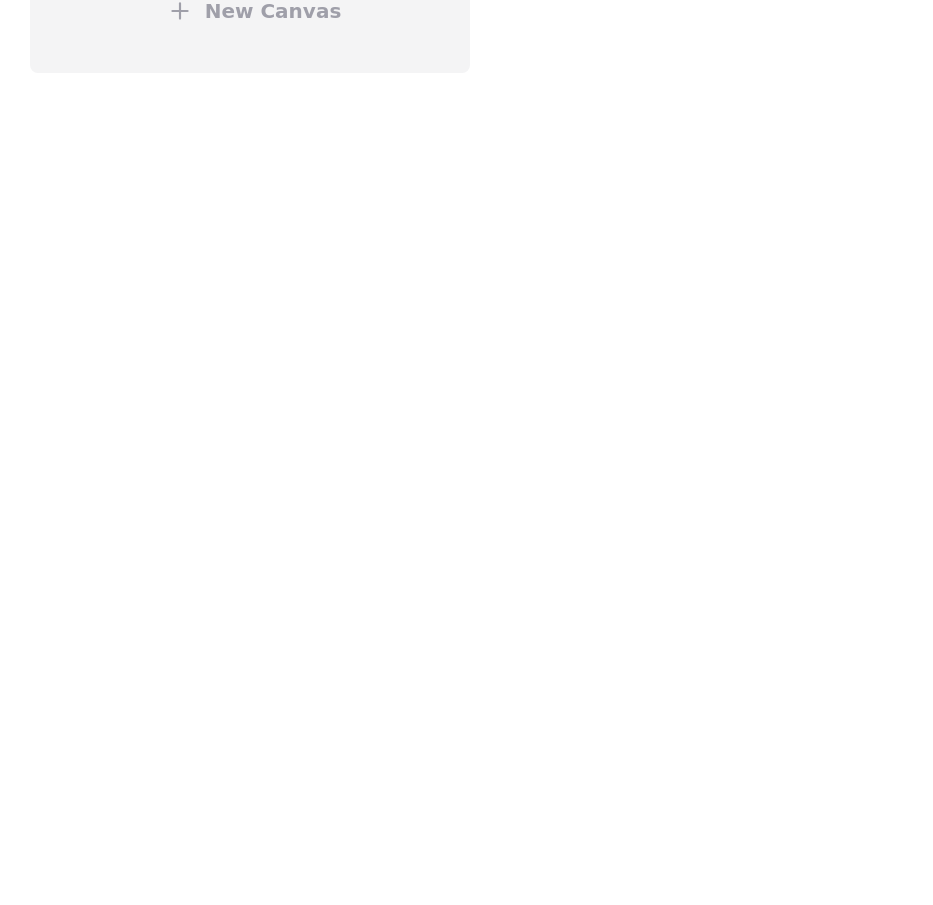
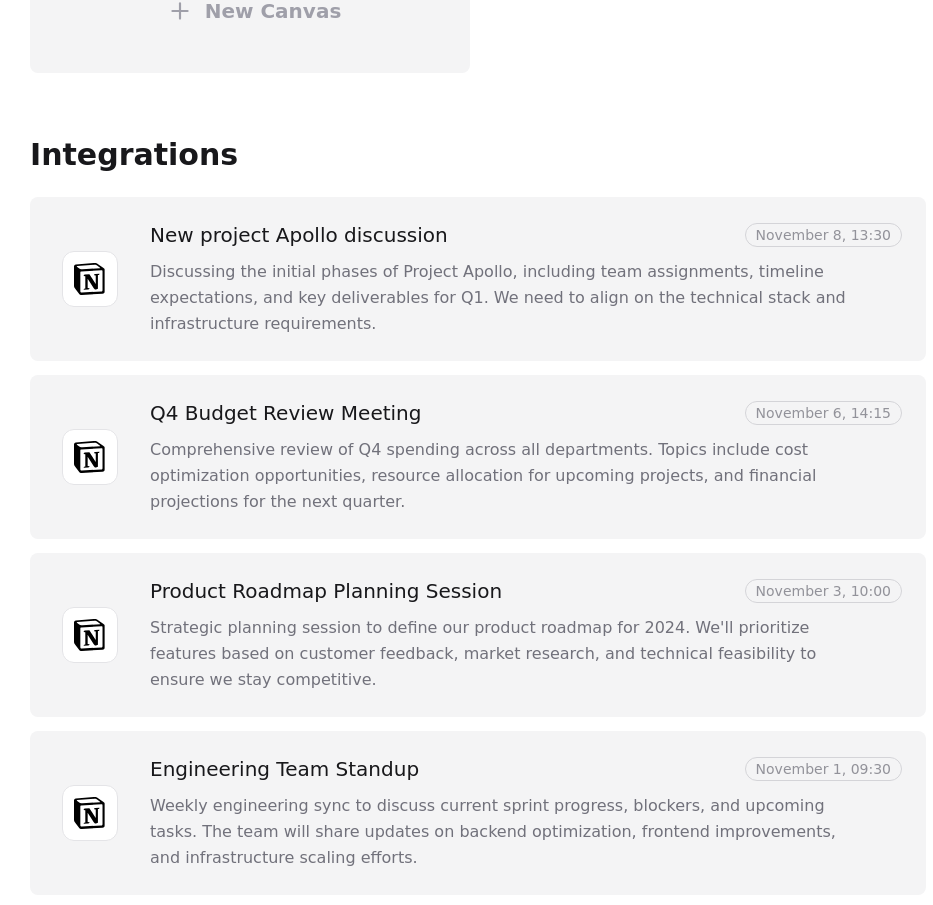
Before and after one commit to molefrog/chitchat, a Next.js app: page / in a window 1280 px wide. Shown: the part 535-1440 px from the top of the page, without its empty margins (162-1095 px from the left). Before the commit the page ends 800 px from the top, so only its background shows below. Built offline with nearby package versions, Linux system fonts and the light colour scheme.

Commit message:
Add list of integrations.

```diff
--- a/app/page.tsx
+++ b/app/page.tsx
@@ -1,4 +1,6 @@
 import Link from "next/link";
+import Image from "next/image";
+import { format } from "date-fns";
 import { ChevronRight, Plus } from "lucide-react";
 
 const conversations = [
@@ -24,6 +26,37 @@ const conversations = [
   },
 ];
 
+const integrations = [
+  {
+    id: "int-1",
+    title: "New project Apollo discussion",
+    description:
+      "Discussing the initial phases of Project Apollo, including team assignments, timeline expectations, and key deliverables for Q1. We need to align on the technical stack and infrastructure requirements.",
+    date: new Date(2024, 10, 8, 13, 30), // November 8, 13:30
+  },
+  {
+    id: "int-2",
+    title: "Q4 Budget Review Meeting",
+    description:
+      "Comprehensive review of Q4 spending across all departments. Topics include cost optimization opportunities, resource allocation for upcoming projects, and financial projections for the next quarter.",
+    date: new Date(2024, 10, 6, 14, 15), // November 6, 14:15
+  },
+  {
+    id: "int-3",
+    title: "Product Roadmap Planning Session",
+    description:
+      "Strategic planning session to define our product roadmap for 2024. We'll prioritize features based on customer feedback, market research, and technical feasibility to ensure we stay competitive.",
+    date: new Date(2024, 10, 3, 10, 0), // November 3, 10:00
+  },
+  {
+    id: "int-4",
+    title: "Engineering Team Standup",
+    description:
+      "Weekly engineering sync to discuss current sprint progress, blockers, and upcoming tasks. The team will share updates on backend optimization, frontend improvements, and infrastructure scaling efforts.",
+    date: new Date(2024, 10, 1, 9, 30), // November 1, 9:30
+  },
+];
+
 export default function Dashboard() {
   return (
     <div className="flex min-h-screen flex-col items-center p-8">
@@ -45,7 +78,7 @@ export default function Dashboard() {
                   <div className="w-full h-full bg-zinc-200 rounded-md"></div>
                 </div>
                 <div className="ml-2 flex-1">
-                  <p className="mt-1 text-lg/snug text-zinc-900 text-medium line-clamp-2">
+                  <p className="mt-1 text-lg/snug text-zinc-900 font-medium line-clamp-2">
                     {conversation.description}
                   </p>
                 </div>
@@ -65,6 +98,36 @@ export default function Dashboard() {
             </div>
           </Link>
         </div>
+
+        <section className="mt-16 pb-32">
+          <h2 className="text-3xl font-bold text-zinc-900 mb-6">Integrations</h2>
+          <div className="flex flex-col gap-3.5">
+            {integrations.map((integration) => (
+              <Link key={integration.id} href={`/chats/${integration.id}`} className="group block">
+                <div className="overflow-hidden rounded-lg bg-zinc-100 px-6 py-6 flex items-center gap-8">
+                  <div className="w-14 h-14 border border-zinc-200 rounded-xl shrink-0 ml-2 flex items-center justify-center bg-white">
+                    <Image src="/notion-logo.svg" alt="Notion" width={32} height={32} />
+                  </div>
+
+                  <div className="flex-1">
+                    <div className="mb-2.5 flex items-center gap-2">
+                      <h3 className="text-xl font-medium text-zinc-900 flex-1">
+                        {integration.title}
+                      </h3>
+
+                      <span className="inline-block  px-2.5 py-px text-sm font-medium text-zinc-500/75 border border-zinc-300 rounded-full">
+                        {format(integration.date, "MMMM d, HH:mm")}
+                      </span>
+                    </div>
+                    <p className="text-base text-pretty text-zinc-500 line-clamp-3 mr-8 leading-relaxed">
+                      {integration.description}
+                    </p>
+                  </div>
+                </div>
+              </Link>
+            ))}
+          </div>
+        </section>
       </div>
     </div>
   );
--- a/package.json
+++ b/package.json
@@ -12,6 +12,7 @@
     "@ai-sdk/openai": "^2.0.64",
     "@ai-sdk/react": "^2.0.89",
     "ai": "^5.0.89",
+    "date-fns": "^4.1.0",
     "lucide-react": "^0.553.0",
     "next": "16.0.1",
     "react": "19.2.0",
```
Also changed, not shown: 1 other file (tests, documents, lock files or other folders).
